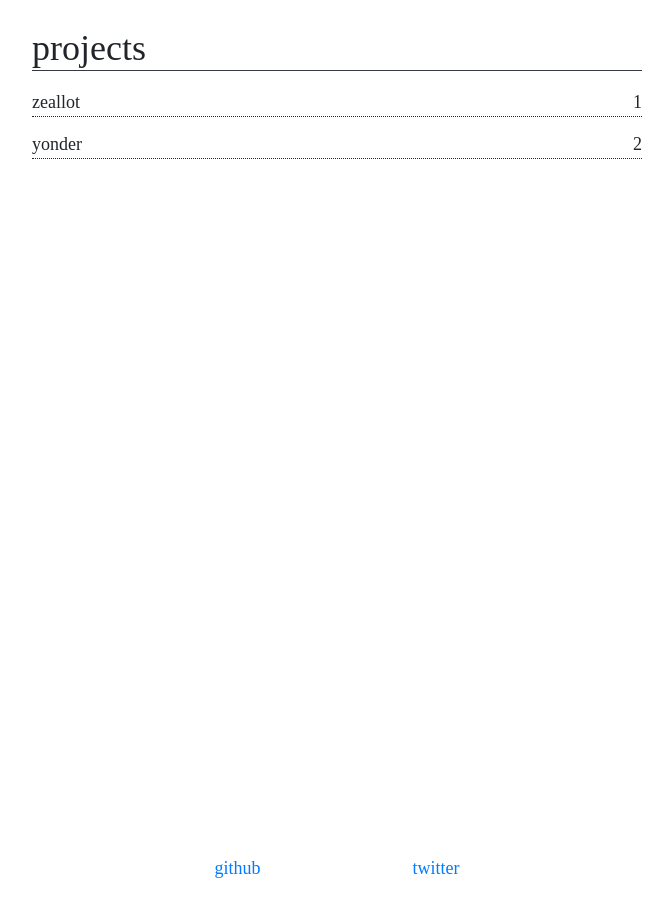
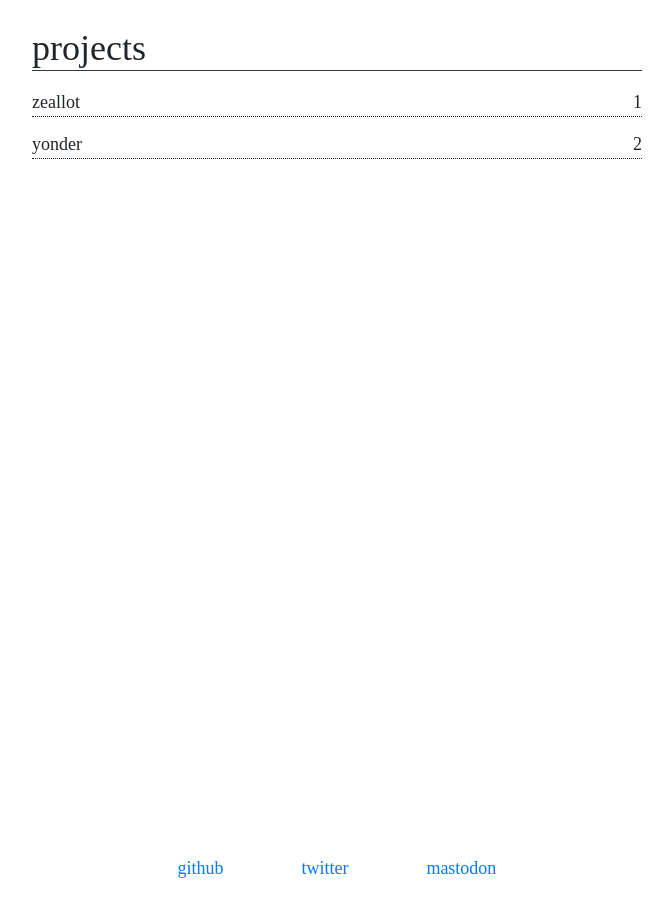
Before and after one commit to nteetor/nteetor.github.io, a Jekyll site: the page built from index.md, in a window 1280 px wide. Shown: the whole page, without its empty margins (303-975 px from the left). Built offline with Jekyll 4.4.1, drawn with Linux system fonts in a browser that asks for light colours; nearby versions of some CDN libraries; some web fonts are replaced.

Commit message:
Add mastodon link

```diff
--- a/index.md
+++ b/index.md
@@ -12,3 +12,4 @@ layout: home
 {: class="fixed-bottom col-sm-4 mx-auto d-flex justify-content-around" }
 [github](https://github.com/nteetor)
 [twitter](https://twitter.com/ntweetor)
+<a rel="me" href="https://mastodon.social/@nteetor">mastodon</a>
```
